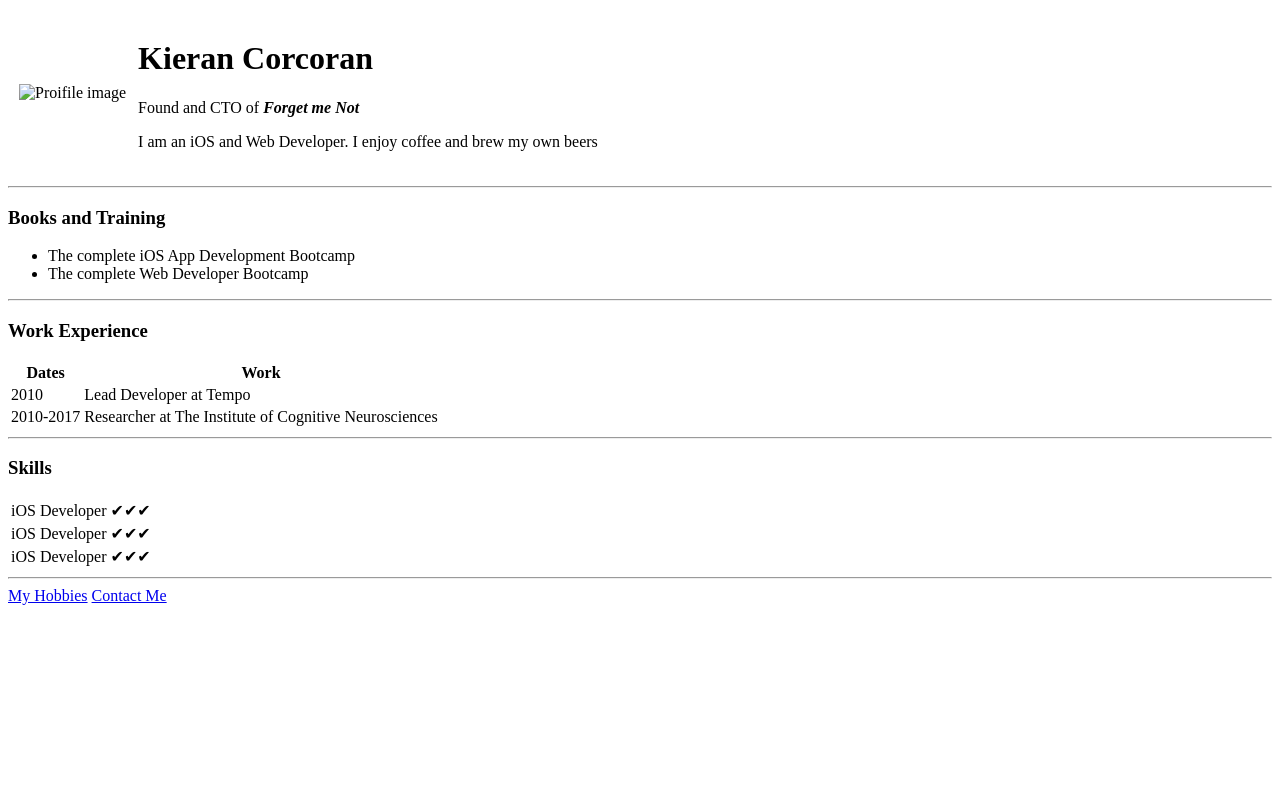
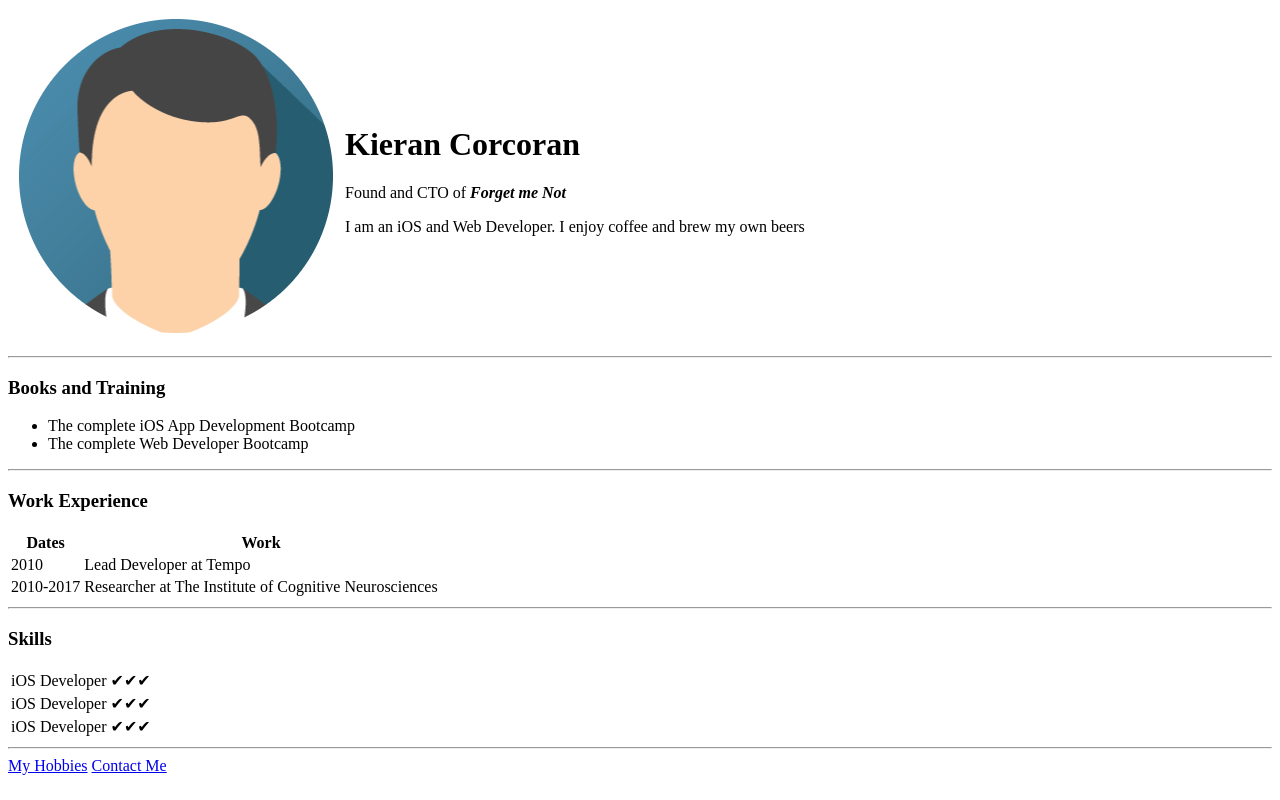
Before and after one commit to KieranCorcoran/cv, a plain HTML site: page index.html in a window 1280 px wide. Drawn offline with Linux system fonts and the light colour scheme.

Commit message:
Update index.html

```diff
--- a/index.html
+++ b/index.html
@@ -9,7 +9,7 @@
 <body>
     <table cellspacing="10">
         <tr>
-            <td><img src="images/profile.png" alt="Proifile image"></td>
+            <td><img src="https://github.com/KieranCorcoran/cv/blob/main/profile.png" alt="Proifile image"></td>
             <td> <h1>Kieran Corcoran</h1>
                 <p>Found and CTO of <em><strong>Forget me Not</strong></em></p>
                 <p>I am an iOS and Web Developer. I enjoy coffee and brew my own beers</p>
```
